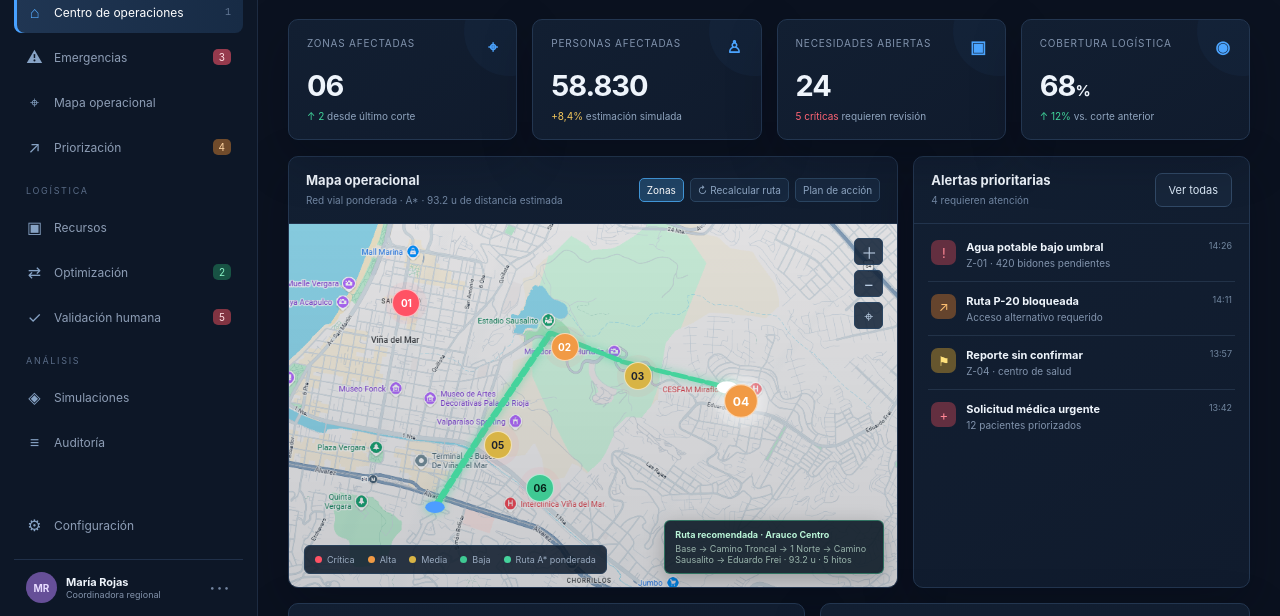
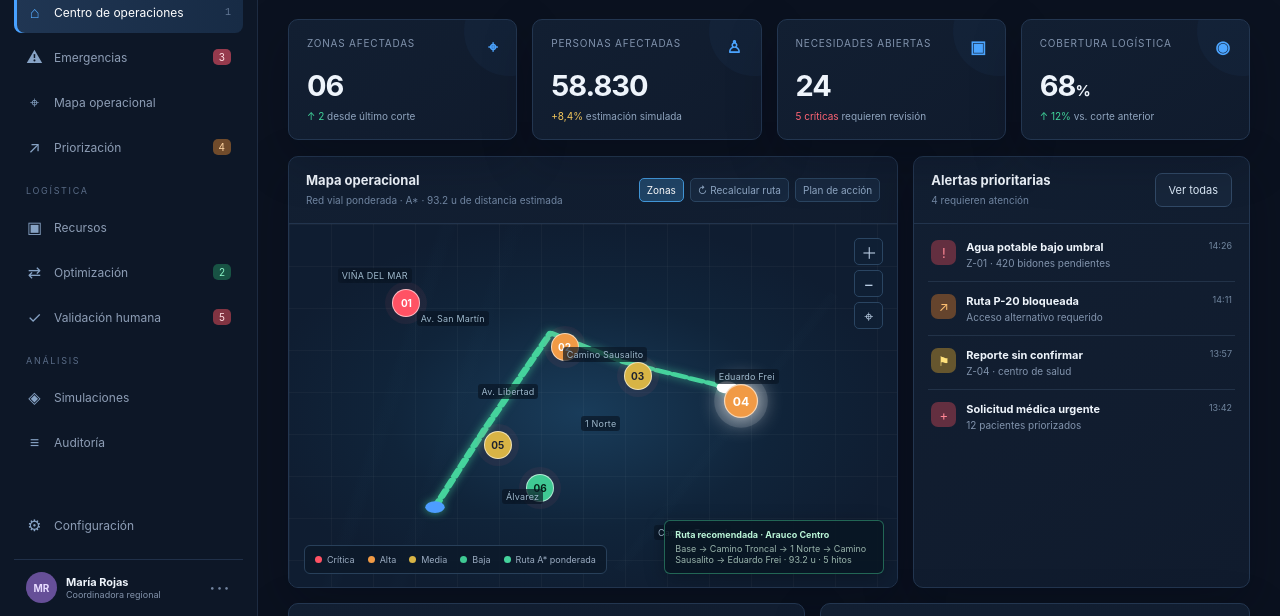
Before and after one commit to Nax232/rally, a plain HTML site: page frontend/index.html in a window 1280 px wide. Shown: the part 171-787 px from the top of the page. Drawn offline with Linux system fonts and the light colour scheme.

Commit message:
Restore vector operational map without raster image

```diff
--- a/frontend/overrides.css
+++ b/frontend/overrides.css
@@ -2,23 +2,9 @@
 .route { display: none !important; }
 .modal-backdrop[hidden] { display: none !important; }
 
-/* Cartografía de referencia aportada para la demo: Viña del Mar. */
-.map-canvas {
-  background-image: linear-gradient(180deg, rgba(8, 24, 42, .08), rgba(8, 24, 42, .18)), url("assets/viña-del-mar-operational-map.png") !important;
-  background-size: cover !important;
-  background-position: center !important;
-}
 .map-canvas::before, .map-canvas::after { opacity: .08; }
-.map-canvas .map-label { display: none; }
-
-/* Puntos ubicados sobre hitos visibles de la imagen: Mall Marina, Estadio Sausalito,
-   Mirador Padre Hurtado, CESFAM Miraflores Alto, Terminal de Buses e Interclínica. */
-.map-canvas .zone[data-zone="Z-01"] { left: 17% !important; top: 18% !important; }
-.map-canvas .zone[data-zone="Z-02"] { left: 43% !important; top: 30% !important; }
-.map-canvas .zone[data-zone="Z-03"] { left: 55% !important; top: 38% !important; }
-.map-canvas .zone[data-zone="Z-04"] { left: 72% !important; top: 45% !important; }
-.map-canvas .zone[data-zone="Z-05"] { left: 32% !important; top: 57% !important; }
-.map-canvas .zone[data-zone="Z-06"] { left: 39% !important; top: 69% !important; }
+.map-canvas .map-label { z-index: 3; color:#92b3cc; text-shadow:0 1px 3px #071321; }
+.map-canvas .street-label { font-size:9px; color:#9eb8cc; background:rgba(9,22,36,.68); padding:2px 4px; border-radius:3px; letter-spacing:.2px; }
 .path-overlay { position:absolute; inset:0; width:100%; height:100%; z-index:2; pointer-events:none; filter:drop-shadow(0 0 4px rgba(69,211,156,.65)); }
 .map-route-info { position:absolute; right:13px; bottom:13px; z-index:4; max-width:220px; padding:8px 10px; border:1px solid rgba(69,211,156,.42); border-radius:6px; background:rgba(8,22,35,.88); box-shadow:0 5px 20px rgba(0,0,0,.25); }
 .map-route-info strong,.map-route-info span { display:block; font-size:9px; }
--- a/frontend/pathfinding.js
+++ b/frontend/pathfinding.js
@@ -1,4 +1,15 @@
 /* Extensión del flujo de pathfinding y aprobación humana para la demo. */
+function refreshMapLabels(){
+  const map=document.querySelector('.map-canvas'); if(!map)return;
+  let labels=[...map.querySelectorAll('.map-label')];
+  if(!labels.length){
+    [['VIÑA DEL MAR',8,12],['Av. San Martín',21,24],['Camino Sausalito',45,34],['Eduardo Frei',70,40],['Av. Libertad',31,44],['1 Norte',48,53],['Álvarez',35,73],['Camino Troncal',60,83]].forEach(([name,left,top])=>{const el=document.createElement('span');el.className='map-label street-label';el.style.left=`${left}%`;el.style.top=`${top}%`;el.textContent=name;map.appendChild(el);});
+  } else ['VIÑA DEL MAR','SAUSALITO','MIRAFLORES ALTO','CHORRILLOS'].forEach((name,i)=>{if(labels[i])labels[i].textContent=name;});
+}
+refreshMapLabels();
+const _sipreRenderWithMap = window.render;
+window.render = function(){_sipreRenderWithMap();refreshMapLabels();};
+
 function openActionPlan(){
   const r=routeForZone(state.actionPlan.routeZone), z=zone(state.actionPlan.routeZone);
   openModal(`<div class="modal-head"><h2>Plan de acción de emergencia</h2><button class="modal-close" data-close>×</button></div><div class="modal-body"><span class="tag orange">PENDIENTE DE APROBACIÓN</span><p style="margin-top:12px">${esc(state.actionPlan.emergency)} · plan ${esc(state.actionPlan.createdAt)} · datos simulados.</p><div class="action-plan"><div class="plan-step"><b>01</b><div><strong>Confirmar zona prioritaria</strong><span>${esc(z.name)} · ${esc(z.need)} · score ${z.score.toFixed(2)}</span></div><i>✓</i></div><div class="plan-step"><b>02</b><div><strong>Preparar recurso recomendado</strong><span>${esc(z.need)} · inventario y capacidad verificados en demo</span></div><i>✓</i></div><div class="plan-step"><b>03</b><div><strong>Usar ruta vial ponderada</strong><span>Base → ${r.streets.join(' → ')} → ${esc(z.name)} · ${r.distance.toFixed(1)} u · ${r.nodes.length} hitos · A*</span></div><i>✓</i></div><div class="plan-step pending"><b>04</b><div><strong>Decisión del supervisor</strong><span>Aprobar, rechazar o solicitar ajustes</span></div><i>…</i></div></div><div class="explain" style="margin:14px 0 0"><p>La aprobación registra una decisión humana y deja el plan listo para ejecución manual. SIPRE no despacha vehículos ni modifica inventario automáticamente.</p></div></div><div class="modal-footer">${btn('Rechazar','danger','reject-action-plan')}${btn('Solicitar ajustes','','reject-action-plan')}${btn('Aprobar plan','success','approve-action-plan')}</div>`);
```
Also changed, not shown: frontend/assets/viña-del-mar-operational-map.png (deleted).
